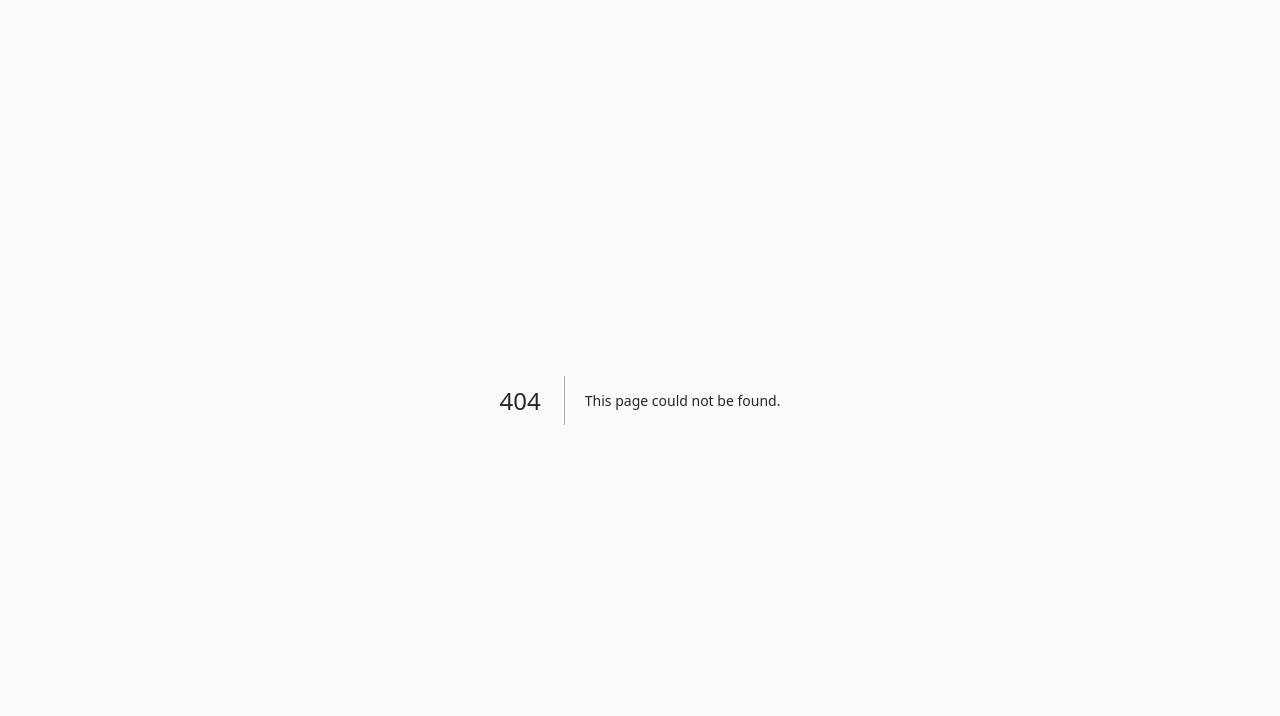
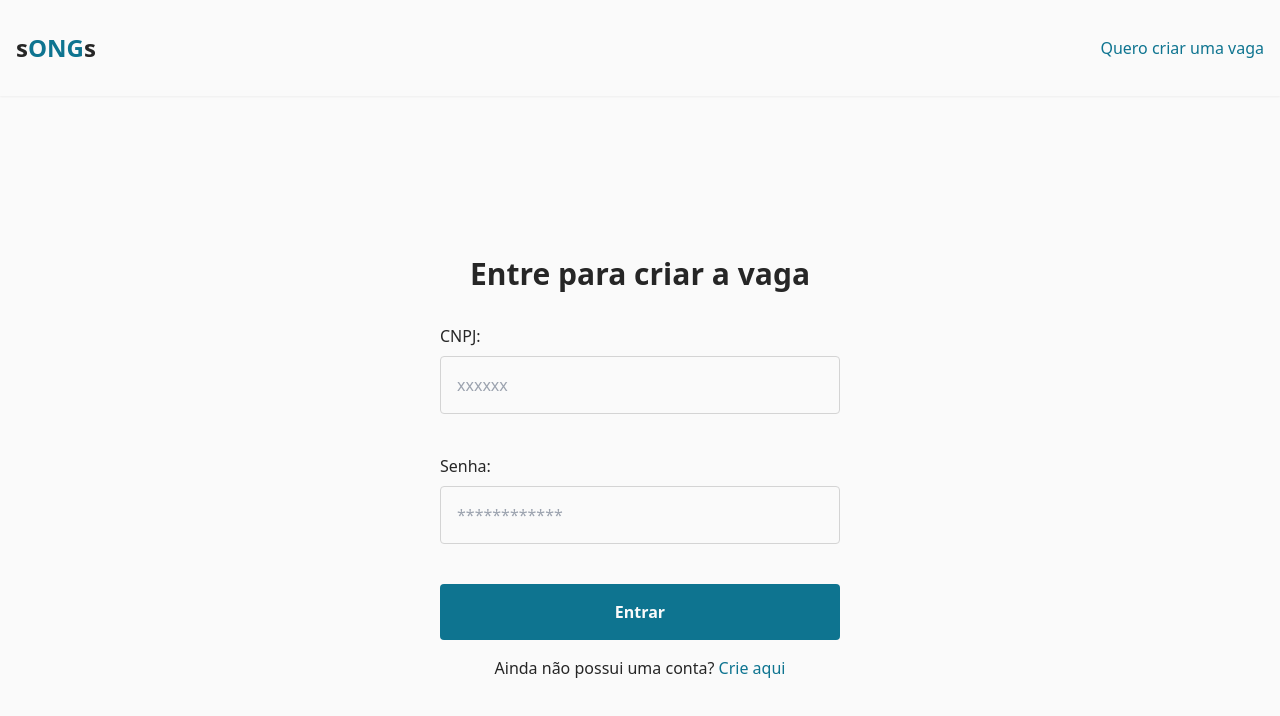
Before and after one commit to DevForce07/songs, a Next.js app in the folder frontend/: page /entrar in a window 1280 px wide. Before the commit this address had no page. Shown: the top 716 px of the page. Built offline with nearby package versions, Linux system fonts and the light colour scheme.

Commit message:
tela de login

```diff
--- /dev/null
+++ b/frontend/src/pages/entrar.tsx
@@ -0,0 +1,62 @@
+import { Header } from '@/components/Header';
+import Image from 'next/image';
+import Link from 'next/link';
+
+export default function Entrar() {
+  return (
+    <>
+      <Header />
+
+      <div className='container mx-auto'>
+        <main className='flex'>
+          {/* <div className='w-[500px]'>
+            <Image
+              className='w-full object-cover h-full'
+              src='https://github.com/yuripiresalves.png'
+              alt='imagem'
+              width={300}
+              height={900}
+            />
+          </div> */}
+
+          <div className='flex-1 flex flex-col items-center mt-32'>
+            <h1 className='text-3xl my-8 font-bold'>Entre para criar a vaga</h1>
+            <form className='flex flex-col gap-10'>
+              <label htmlFor='' className='flex flex-col gap-2'>
+                CNPJ:
+                <input
+                  type='text'
+                  className='p-4 rounded border border-neutral-300 w-[400px] bg-transparent'
+                  placeholder='xxxxxx'
+                />
+              </label>
+
+              <label htmlFor='' className='flex flex-col gap-2'>
+                Senha:
+                <input
+                  type='password'
+                  className='p-4 rounded border border-neutral-300 w-[400px] bg-transparent'
+                  placeholder='************'
+                />
+              </label>
+
+              <button className='bg-cyan-700 p-4 rounded text-neutral-50 font-bold hover:bg-cyan-800 transition-colors'>
+                Entrar
+              </button>
+            </form>
+
+            <p className='mt-4'>
+              Ainda não possui uma conta?{' '}
+              <Link
+                href='/criar-conta'
+                className='text-cyan-700 hover:underline'
+              >
+                Crie aqui
+              </Link>
+            </p>
+          </div>
+        </main>
+      </div>
+    </>
+  );
+}
```
